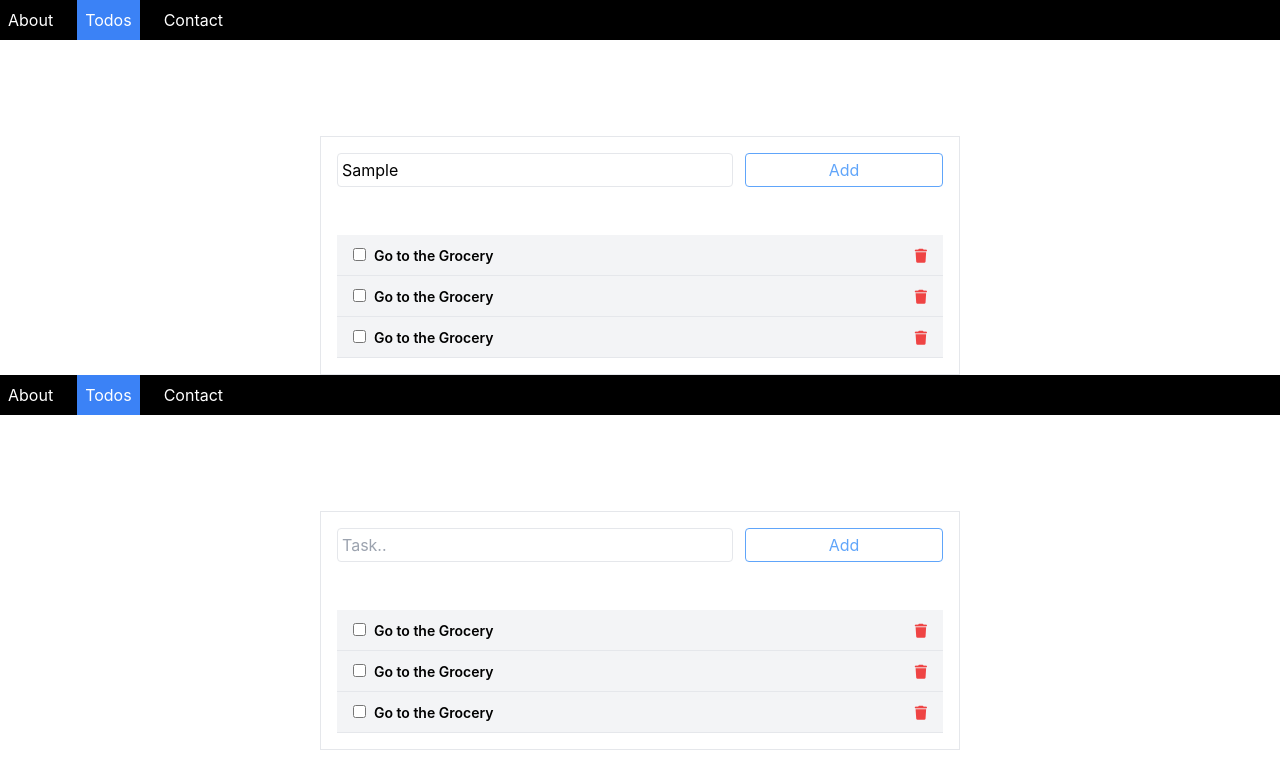
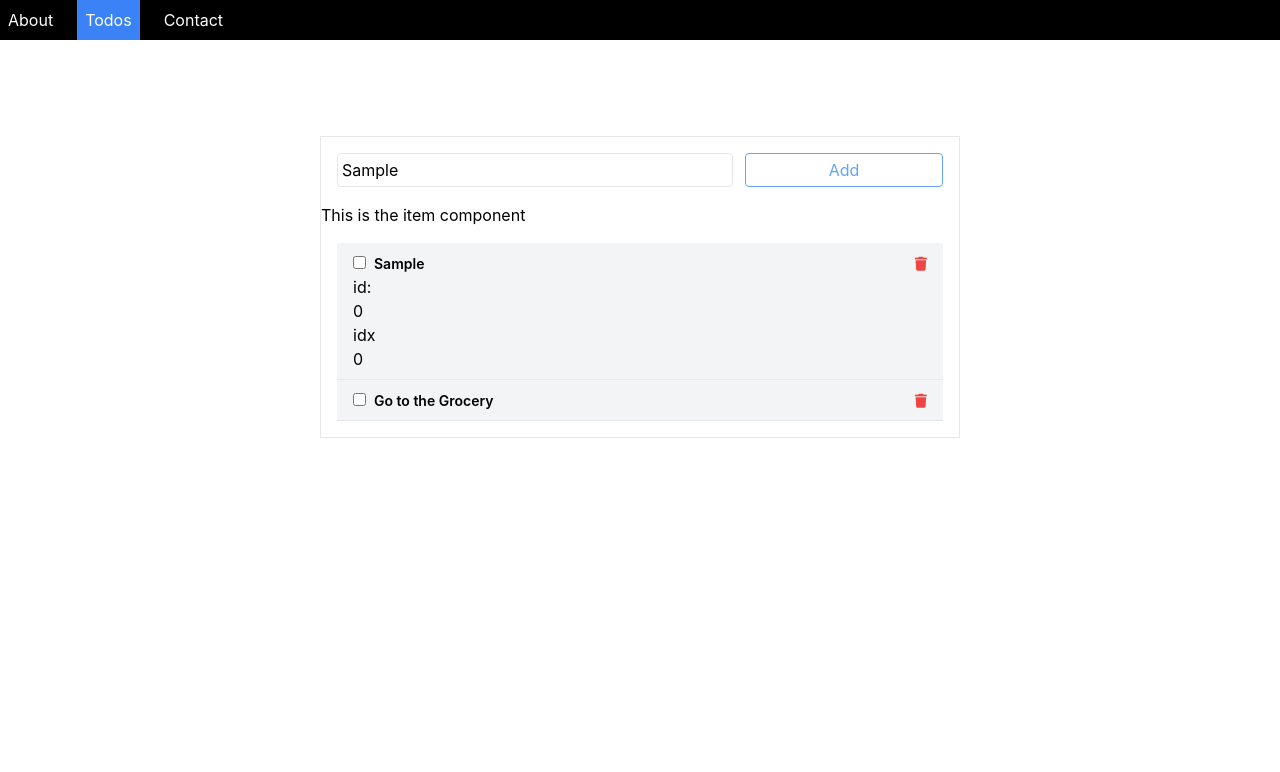
Before and after one commit to yuvischwartz/cohort20-project03-todo, a React (Create React App) app: page /Todos in a window 1280 px wide. Both pictures are taken after typing "Sample" into the empty fields and a click on the button "Add". Shown: the top 772 px of the page. Built offline with nearby package versions, Linux system fonts and the light colour scheme.

Commit message:
first commit

```diff
--- a/src/App.js
+++ b/src/App.js
@@ -5,23 +5,34 @@ import { Routes, Route, Link } from "react-router-dom";
 import About from "./About";
 import Contact from "./Contact";
 import Todos from "./Todos";
+import TodoItem from "./TodoItem";
 
 function App() {
   return (
     <>
+      <div>
+            <ul className={'w-screen bg-black flex justify-start gap-4'}>
+                <li className={'text-white p-2'}>
+                  <Link to="/About">About</Link>
+                </li>
+
+                <li className={'text-white bg-blue-500 p-2'}>
+                  <Link to="/Todos">Todos</Link>
+                </li>
+
+                <li className={'text-white p-2'}>
+                  <Link to="/Contact">Contact</Link>
+                </li>
+             </ul>
+      </div>
+
       <Routes>
         <Route path="/Todos" element={<Todos />} />
         <Route path="/About" element={<About />} />
         <Route path="/Contact" element={<Contact />} />
       </Routes>
 
-      {/* <Link to="/About">About</Link>
-      <Link to="/Todos" className={'border bg-blue-500'}>Todos</Link>
-      <Link to="/Contact">Contact</Link> */}
 
-
-
-      <Todos />
     </>
   );
 }
--- /dev/null
+++ b/src/TodoItem.js
@@ -0,0 +1,11 @@
+import React, {useState, useEffect} from 'react';
+
+function TodoItem(props) {
+    return (
+        <div>
+            This is the item component
+        </div>
+    );
+}
+
+export default TodoItem;
--- a/src/Todos.js
+++ b/src/Todos.js
@@ -1,57 +1,146 @@
 import React, { useState, useEffect } from 'react';
+import TodoItem from "./TodoItem";
 
 
 function Todos(props) {
 
+    const [list, setList] = useState([]);
+    const [task, setTask] = useState('');
+    const [completed, setCompleted] = useState(false);
+    const [id, setId] = useState(0);
+
+    // useEffect(() => {
+    //     if (completed) {
+    //         setCompleted(false);
+    //     }
+
+    // }, [completed])
+
+    //functions:
+
+    const onInputChange = (event) => {
+        console.log(event.currentTarget.value);
+        setTask(event.currentTarget.value);
+    }
+    const onButtonClicked = () => {
+        // setCompleted(true);
+        let todoObj = { task: task, completed: completed , id: id};
+        console.log(todoObj);
+        setId(id + 1);
+        setList([...list, todoObj]);
+        console.log(list);
+        console.log(id);
+        console.log(completed);
+        // setList([...list,])
+    }
+    // const onCompletedClick = (event) => {
+    //     console.log('completed status is:', event.currentTarget.completed);
+    //     // console.log(item.completed);
+    //     // setCompleted(item[completed] = 'true');
+    //     // console.log(item.completed);
+    // }
+    const handleDeleteButton = (id) => {
+        console.log('id:',id);
+        setList(list.filter(filteredListItem => filteredListItem.id !== id));
+    }
+    const completedClassName = (completed) => {
+        if (completed === 'true') {
+            return 'line-through';
+        } else {
+            return 'no-underline';
+        }
+    }
+    const onCompletedClick2 = (item) => {
+        let listCopy = list;
+        listCopy.map((copyItem) => {
+            if (item.id === copyItem.id) {
+                if (copyItem.completed === true) {
+                    setCompleted(copyItem.completed = true);
+                } else {
+                    setCompleted(copyItem.completed = false);
+                }
+                setList(listCopy);
+            }
+        })
+        console.log(listCopy);
+
+    }
+    const onCompletedClick = (completed,id) => {
+        console.log('completed button was pressed', completed);
+        let listCopy = list;
+        listCopy.map((copyItem) => {
+            // if (copyItem.completed === 'true') {
+            //     // setCompleted(copyItem.completed = 'false');
+            // } else {
+                if (copyItem.id === id) {
+                    console.log('item', id, 'needs to be completed');
+                    setCompleted(copyItem.completed = true);
+                    console.log(copyItem.id,completed,copyItem.completed);
+                }
+            // }
+        })
+
+    }
+    // [{task: 'Go to grocery',completed: false},{task: 'Go to grocery',completed: true}]
     return (
         <>
-        <div>
-            <ul className={'w-screen bg-black flex justify-start gap-4'}>
-                <li className={'text-white p-2'}>
-                    About
-                </li>
 
-                <li className={'text-white bg-blue-500 p-2'}>
-                    Todos
-                </li>
-
-                <li className={'text-white p-2'}>
-                    Contact
-                </li>
-             </ul>
-        </div>
         <div className={'flex justify-center mt-24'}>
             <div className={'border w-1/2'}>
 
                 <div className={'flex gap-3 justify-center p-4'}>
-                        <input type="text" className={'border w-2/3 px-1 outline-none rounded'} placeholder={'Task..'}/>
-                        <button className={'border p-1 w-1/3 border border-blue-400 rounded text-blue-400'}>Add</button>
+                        <input type="text" value={task} onChange={onInputChange} className={'border w-2/3 px-1 outline-none rounded'} placeholder={'Task..'}/>
+                        <button onClick={onButtonClicked} className={'border p-1 w-1/3 border border-blue-400 rounded text-blue-400'}>Add</button>
                 </div>
 
-
+                <TodoItem />
                 <div className={'p-4'}>
 
-                        <div className={'flex justify-between px-4 mt-4 bg-gray-100 p-2 border-b'}>
+                            {/* <div>
+                                <input onClick={onCompletedClick} type="checkbox" />
+                                <span className={'ml-2 text-sm font-semibold'}>Go to the Grocery</span>
+                            </div> */}
+
+                            {/* <div>
+                                <ul className={'flex inline ml-2 text-sm font-semibold '}>
+                                {list && list.map((item, idx) => {
+                                    return <li key={idx} className={item.completed ? 'line-through':'no-underline'}>
+
+                                        <input onClick={console.log('the status is:',item.completed)} type="checkbox" />
+                                        {item.task}
+                                        <i onClick={handleDeleteButton} className="fa-solid fa-trash text-sm text-red-500"></i>
+                                        </li>
+                                })}
+                                </ul>
+                            </div> */}
+                            {/* <ul>
+                                {list && list.map((listItem, idx) => {
+                                        // return <li key={idx}>{listItem}</li>
+                                        return <TodoItem key={idx} someFunc={onItemClick} listItem={listItem}/>
+                                })}
+                            </ul> */}
+
+                        {/* item.completed ? 'line-through' : 'no-underline' */}
+                        <ul>
+                        {list && list.map((item, idx) => {
+                        return <li key={idx} className={completedClassName(item.completed)}>
+                        <div className={'flex justify-between px-4 bg-gray-100 p-2 border-b'}>
                             <div>
-                                <input type="checkbox"/>
-                                <span className={'ml-2 text-sm font-semibold'}>Go to the Grocery</span>
+                                    <input onClick={()=>onCompletedClick(item.completed,item.id)}type="checkbox"/>
+                                    <span className={'ml-2 text-sm font-semibold'}>{item.task}</span>
+                                    <p>id:</p> {item.id}
+                                    <p>idx</p> {idx}
+
                             </div>
                             <div>
-                                <i className="fa-solid fa-trash text-sm text-red-500"></i>
+                                <button onClick={() => handleDeleteButton(item.id)}><i className="fa-solid fa-trash text-sm text-red-500"></i></button>
                             </div>
 
-                        </div>
+                            </div>
+                        </li>
+                        })}
+                        </ul>
 
-                        <div className={'flex justify-between px-4 bg-gray-100 p-2 border-b'}>
-                            <div>
-                                <input type="checkbox"/>
-                                <span className={'ml-2 text-sm font-semibold'}>Go to the Grocery</span>
-                            </div>
-                            <div>
-                                <i className="fa-solid fa-trash text-sm text-red-500"></i>
-                            </div>
-
-                        </div>
 
                         <div className={'flex justify-between px-4 bg-gray-100 p-2 border-b'}>
                             <div>
```
